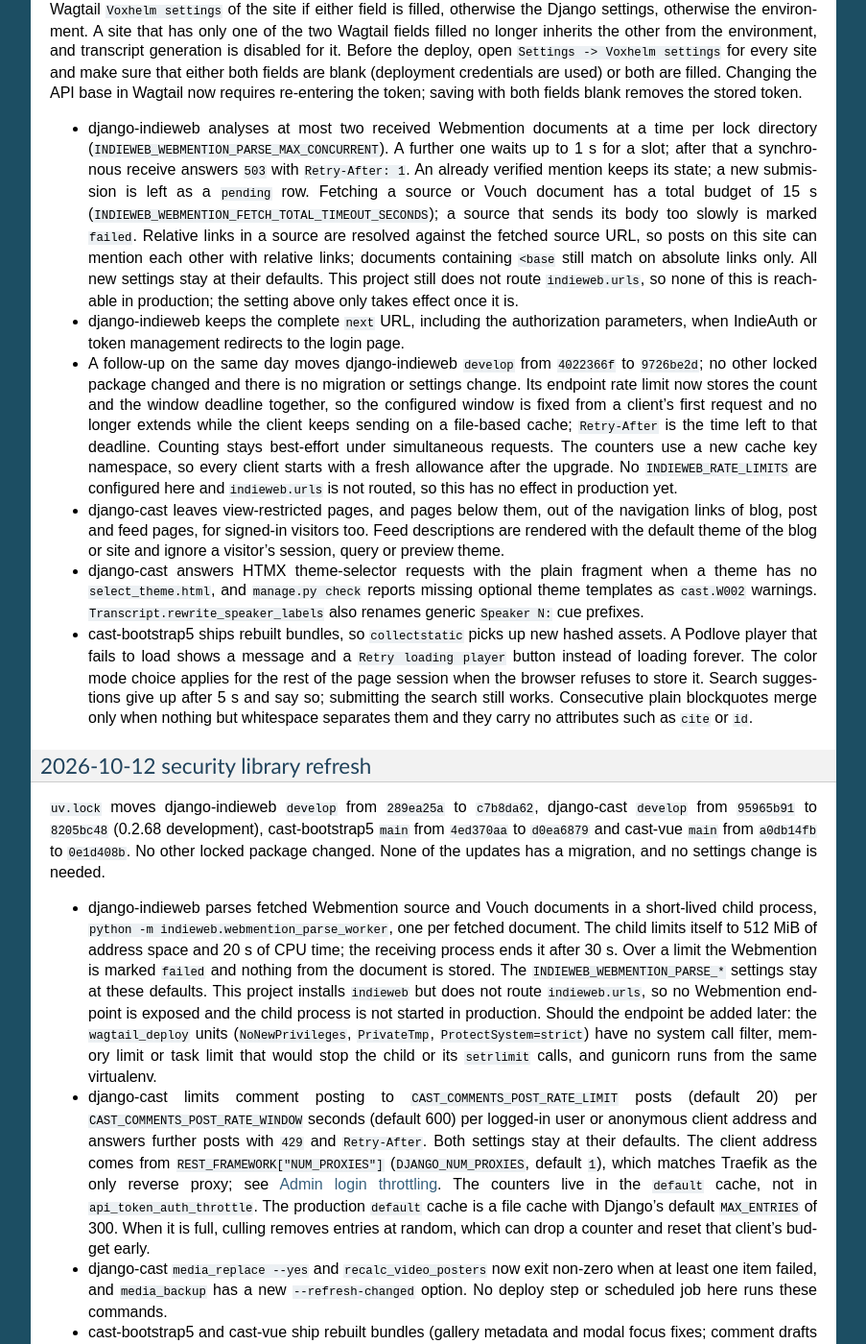
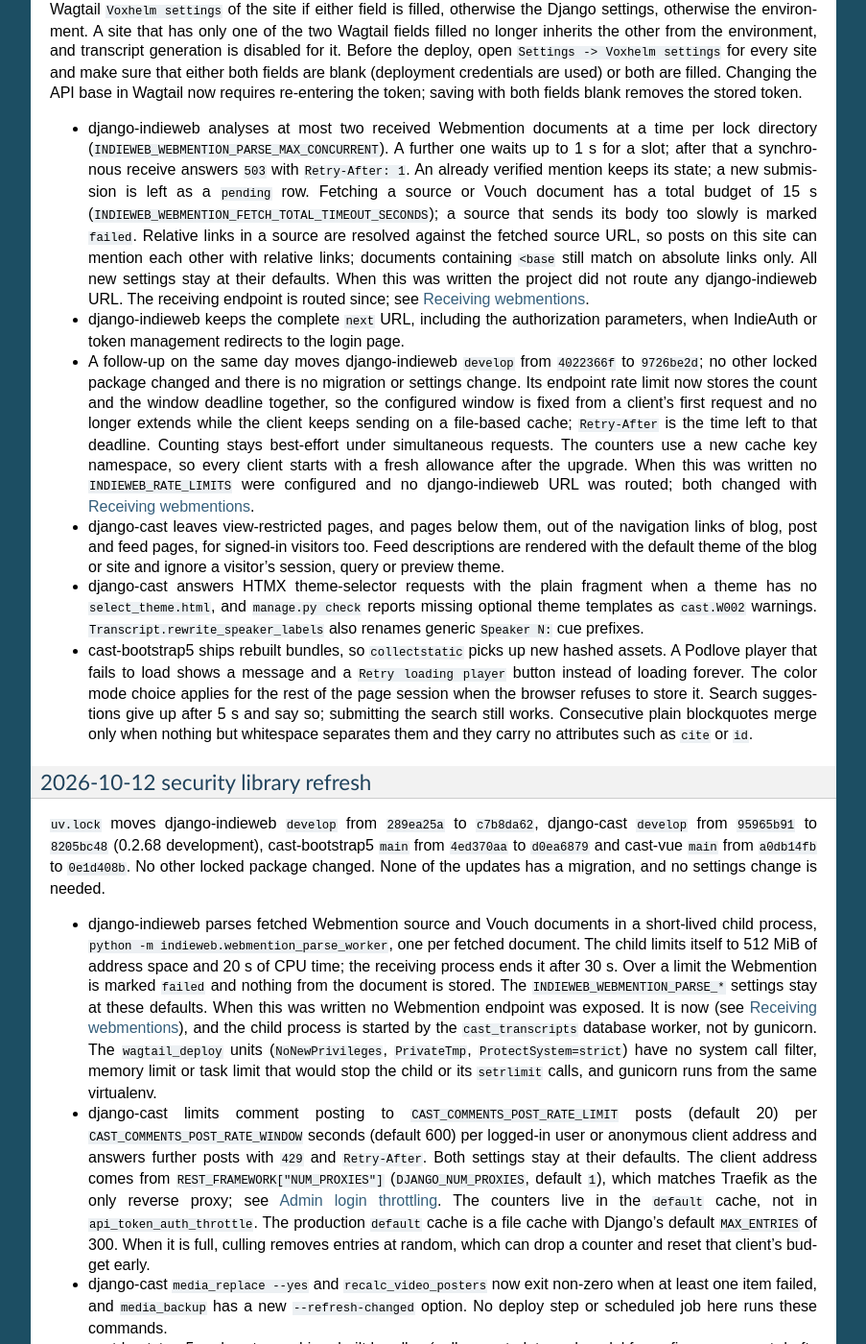
Before and after one commit to ephes/python-podcast, a Sphinx documentation site: the page built from docs/deploy.rst, in a window 1280 px wide and 1400 px high, scrolled down 1510 px. Shown: the whole window at 96% size, without its empty margins (198-1101 px from the left). Built offline with Sphinx 7.4.7, drawn with Linux system fonts in a browser that asks for light colours; some of the changed text lies outside the part shown.

Commit message:
Document the full Webmention surface and fix the deploy docs heading

```diff
--- a/docs/deploy.rst
+++ b/docs/deploy.rst
@@ -102,8 +102,8 @@
   resolved against the fetched source URL, so posts on this site can mention
   each other with relative links; documents containing ``<base`` still match
   on absolute links only. All new settings stay at their defaults.
-  This project still does not route ``indieweb.urls``, so none of this is
-  reachable in production; the setting above only takes effect once it is.
+  When this was written the project did not route any django-indieweb URL.
+  The receiving endpoint is routed since; see `Receiving webmentions`_.
 * django-indieweb keeps the complete ``next`` URL, including the
   authorization parameters, when IndieAuth or token management redirects to
   the login page.
@@ -115,9 +115,9 @@
   sending on a file-based cache; ``Retry-After`` is the time left to that
   deadline. Counting stays best-effort under simultaneous requests. The
   counters use a new cache key namespace, so every client starts with a
-  fresh allowance after the upgrade. No ``INDIEWEB_RATE_LIMITS`` are
-  configured here and ``indieweb.urls`` is not routed, so this has no effect
-  in production yet.
+  fresh allowance after the upgrade. When this was written no
+  ``INDIEWEB_RATE_LIMITS`` were configured and no django-indieweb URL was
+  routed; both changed with `Receiving webmentions`_.
 * django-cast leaves view-restricted pages, and pages below them, out of the
   navigation links of blog, post and feed pages, for signed-in visitors too.
   Feed descriptions are rendered with the default theme of the blog or site
@@ -151,9 +151,9 @@
   space and 20 s of CPU time; the receiving process ends it after 30 s. Over a
   limit the Webmention is marked ``failed`` and nothing from the document is
   stored. The ``INDIEWEB_WEBMENTION_PARSE_*`` settings stay at these defaults.
-  This project installs ``indieweb`` but does not route ``indieweb.urls``, so
-  no Webmention endpoint is exposed and the child process is not started in
-  production. Should the endpoint be added later: the ``wagtail_deploy`` units
+  When this was written no Webmention endpoint was exposed. It is now (see
+  `Receiving webmentions`_), and the child process is started by the
+  ``cast_transcripts`` database worker, not by gunicorn. The ``wagtail_deploy`` units
   (``NoNewPrivileges``, ``PrivateTmp``, ``ProtectSystem=strict``) have no
   system call filter, memory limit or task limit that would stop the child or
   its ``setrlimit`` calls, and gunicorn runs from the same virtualenv.
@@ -428,9 +428,17 @@
 Receiving webmentions
 ---------------------
 
-Only ``POST /indieweb/webmention/`` and ``GET
-/indieweb/webmention/<status_token>/`` are routed from django-indieweb (pinned
-at develop ``9726be2``). IndieAuth, authorization metadata, token issuance,
+Only two django-indieweb views are routed (pinned at develop ``9726be2``),
+both without authentication:
+
+* ``/indieweb/webmention/`` accepts ``POST`` (submit a mention), ``GET`` and
+  ``HEAD`` (a plain-text discovery response with the ``Link`` header) and
+  ``OPTIONS`` (CORS preflight). Other methods get ``405``.
+* ``/indieweb/webmention/<status_token>/`` accepts ``GET``, ``HEAD`` and
+  ``OPTIONS``. It is not rate limited; a status token is an unguessable
+  random value known only from the ``Location`` header of the submission.
+
+IndieAuth, authorization metadata, token issuance,
 introspection, token management/revocation, Micropub, media and WebSub callbacks
 remain unrouted (404). The status URL returns verification state and, when
 available, its timestamp; it does not disclose submitted URLs or content.
@@ -465,7 +473,7 @@
 and cache eviction can reset them early. A cache write failure rejects requests.
 
 Owner inspection and publication
-^^^^^^^^^^^^^^^^^^^^^^^^^^^^^^^
+~~~~~~~~~~~~~~~~~~~~~~~~~~~~~~~~
 
 Received mentions are visible to authorized staff in Django admin under
 **Indieweb → Webmentions**, with source/target, author, content and status.
```
